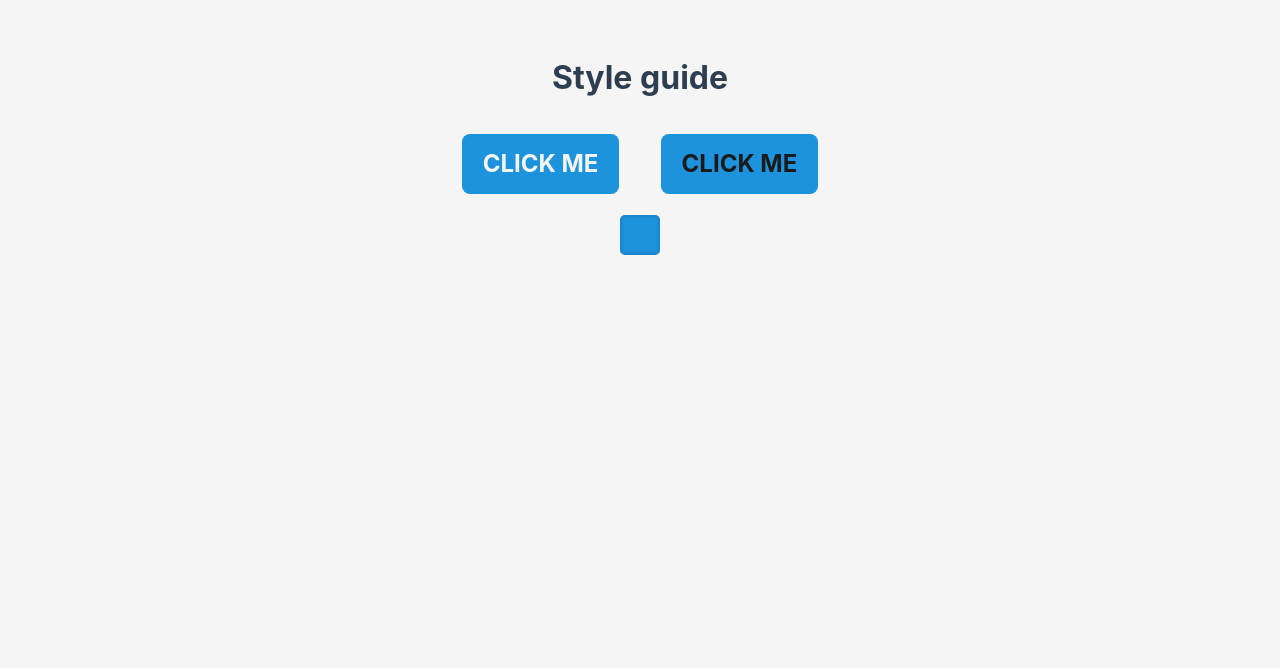
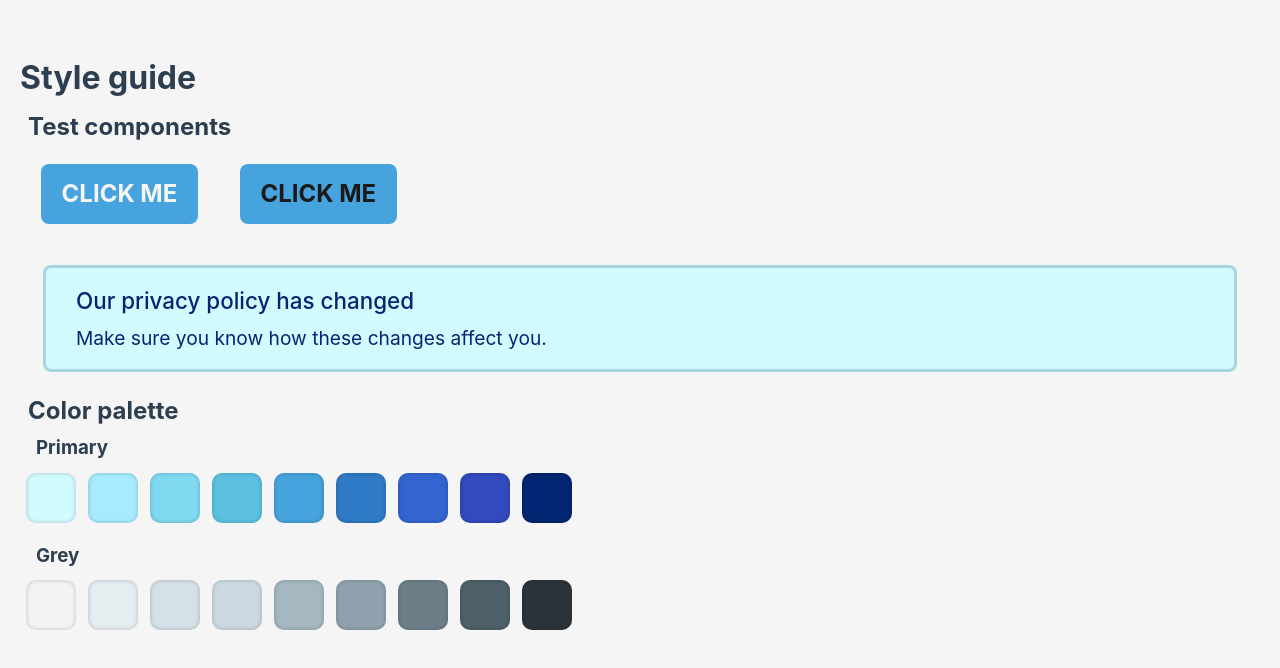
Before and after one commit to luismartinezs/credit-card-form, a Vue app: page /style-guide in a window 1280 px wide. Shown: the top 668 px of the page. Built offline with nearby package versions, Linux system fonts and the light colour scheme.

Commit message:
Basic color scheme

```diff
--- a/src/styles/colors.scss
+++ b/src/styles/colors.scss
@@ -2,11 +2,25 @@
 
 // Brand color
 // 1. Pick base color: color that will work well as btn background
-$primary: hsl(203, 77%, 49%);
 // 2. Pick darkest and lightest shade: work well as text color and bg color of alert component respectively
-
-// Greys  neutral
+// 3. Fill in the gaps
+$primary-100: hsl(185, 100%, 91%);
+$primary-200: hsl(194, 100%, 83%);
+$primary-300: hsl(192, 79%, 72%);
+$primary-400: hsl(194, 68%, 62%);
+$primary-500: hsl(203, 69%, 57%);
+$primary-600: hsl(210, 62%, 48%);
+$primary-700: hsl(221, 63%, 51%);
+$primary-800: hsl(230, 58%, 47%);
+$primary-900: hsl(221, 95%, 23%);
 
 
 
+
+
+// Greys  neutral
+$grey-100: hsl(199, 10%, 95%);
+$grey-900: hsl(207, 12%, 20%);
+
+
 // Accent color
--- a/src/styles/default.scss
+++ b/src/styles/default.scss
@@ -1,3 +1,8 @@
 button {
   cursor: pointer;
 }
+
+body, h1, h2, h3, h4, h5, h6, p {
+  margin: 0;
+  padding: 0;
+}
--- a/src/views/StyleGuide.vue
+++ b/src/views/StyleGuide.vue
@@ -1,12 +1,22 @@
 <template>
-  <div>
+  <div class="style-guide">
     <h1>Style guide</h1>
+    <h2>Test components</h2>
     <div>
       <base-button class="btn-light" />
       <base-button class="btn-dark" />
     </div>
     <div>
-      <color-swatch v-for="color in colors" :key="color" :color="color" />
+      <base-alert />
+    </div>
+    <h2>Color palette</h2>
+    <div>
+      <h3>Primary</h3>
+      <color-swatch v-for="color in colors.primary" :key="color" :color="color" />
+    </div>
+        <div>
+      <h3>Grey</h3>
+      <color-swatch v-for="color in colors.grey" :key="color" :color="color" />
     </div>
   </div>
 </template>
@@ -14,16 +24,70 @@
 <script>
 import BaseButton from './style-guide/BaseButton'
 import ColorSwatch from './style-guide/ColorSwatch'
+import BaseAlert from './style-guide/BaseAlert'
 
 export default {
   name: 'StyleGuide',
-  components: { BaseButton, ColorSwatch },
+  components: { BaseButton, ColorSwatch, BaseAlert },
   data () {
     return {
-      colors: [
-        'hsl(203, 77%, 49%)'
-      ]
+      colors: {
+        primary: [
+          'hsl(185, 100%, 91%)',
+          'hsl(194, 100%, 83%)',
+          'hsl(192, 79%, 72%)',
+          'hsl(194, 68%, 62%)',
+          'hsl(203, 69%, 57%)',
+          'hsl(210, 62%, 48%)',
+          'hsl(221, 63%, 51%)',
+          'hsl(230, 58%, 47%)',
+          'hsl(221, 95%, 23%)'
+        ],
+        primaryBk: [
+          'hsl(199, 100%, 92%)',
+          'hsl(201, 100%, 85%)',
+          'hsl(201, 88%, 74%)',
+          'hsl(201, 80%, 63%)',
+          'hsl(203, 77%, 49%)',
+          'hsl(205, 66%, 48%)',
+          'hsl(208, 61%, 47%)',
+          'hsl(208, 59%, 38%)',
+          'hsl(207, 79%, 21%)'
+        ],
+        grey: [
+          'hsl(199, 10%, 95%)',
+          'hsl(199, 28%, 92%)',
+          'hsl(199, 29%, 87%)',
+          'hsl(199, 27%, 84%)',
+          'hsl(200, 17%, 70%)',
+          'hsl(201, 15%, 62%)',
+          'hsl(200, 12%, 48%)',
+          'hsl(201, 15%, 36%)',
+          'hsl(207, 12%, 20%)'
+        ]
+      }
     }
   }
 }
 </script>
+
+<style lang="scss" scoped>
+.style-guide {
+  padding: 0 20px;
+  text-align: left;
+  h1 {
+    margin-bottom: 1rem;
+    margin-top: 1.5rem;
+  }
+  h2 {
+    margin-left: 0.5rem;
+    margin-top: 0.8rem;
+    margin-bottom: 0.5rem;
+  }
+  h3 {
+    margin-left: 1rem;
+    margin-top: 0.8rem;
+    margin-bottom: 0.5rem;
+  }
+}
+</style>
--- /dev/null
+++ b/src/views/style-guide/BaseAlert.vue
@@ -0,0 +1,34 @@
+<template>
+  <div class="alert">
+    <h2 class="alert__heading">Our privacy policy has changed</h2>
+    <p class="alert__text">Make sure you know how these changes affect you.</p>
+  </div>
+</template>
+
+<script>
+export default {
+  name: 'BaseAlert'
+}
+</script>
+
+<style lang="scss" scoped>
+@import '@/styles/colors.scss';
+
+.alert {
+  background-color: $primary-100;
+  color: $primary-900;
+  text-align: left;
+  border-radius: 8px;
+  padding: 23px 33px;
+  margin: 25px 23px;
+  box-shadow: inset 0 0 1px 3px hsla(207, 79%, 21%, 0.2);
+  .alert__heading {
+    margin-bottom: 0.8rem;
+    font-weight: 500;
+    font-size: 1.4rem;
+  }
+  .alert__text {
+    font-size: 1.2rem;
+  }
+}
+</style>
--- a/src/views/style-guide/BaseButton.vue
+++ b/src/views/style-guide/BaseButton.vue
@@ -9,10 +9,12 @@ export default {
 </script>
 
 <style lang="scss" scoped>
+@import '@/styles/colors.scss';
+
 .btn {
   font-size: 1.5rem;
   font-weight: bold;
-  background-color: hsl(203, 77%, 49%);
+  background-color: $primary-500;
   border: none;
   border-radius: 8px;
   padding: 1rem 1.3rem;
--- a/src/views/style-guide/ColorSwatch.vue
+++ b/src/views/style-guide/ColorSwatch.vue
@@ -15,13 +15,13 @@ export default {
 </script>
 
 <style lang="scss" scoped>
-$size: 40px;
+$size: 50px;
 .color-swatch {
-  border-radius: 5px;
+  border-radius: 10px;
   width: $size;
   height: $size;
-  margin: 5px;
+  margin: 6px;
   display: inline-block;
-  box-shadow: inset 0 0 2px 2px hsla(0, 0%, 0%, 0.1);
+  box-shadow: inset 0 0 3px 2px hsla(0, 0%, 0%, 0.1);
 }
 </style>
```
